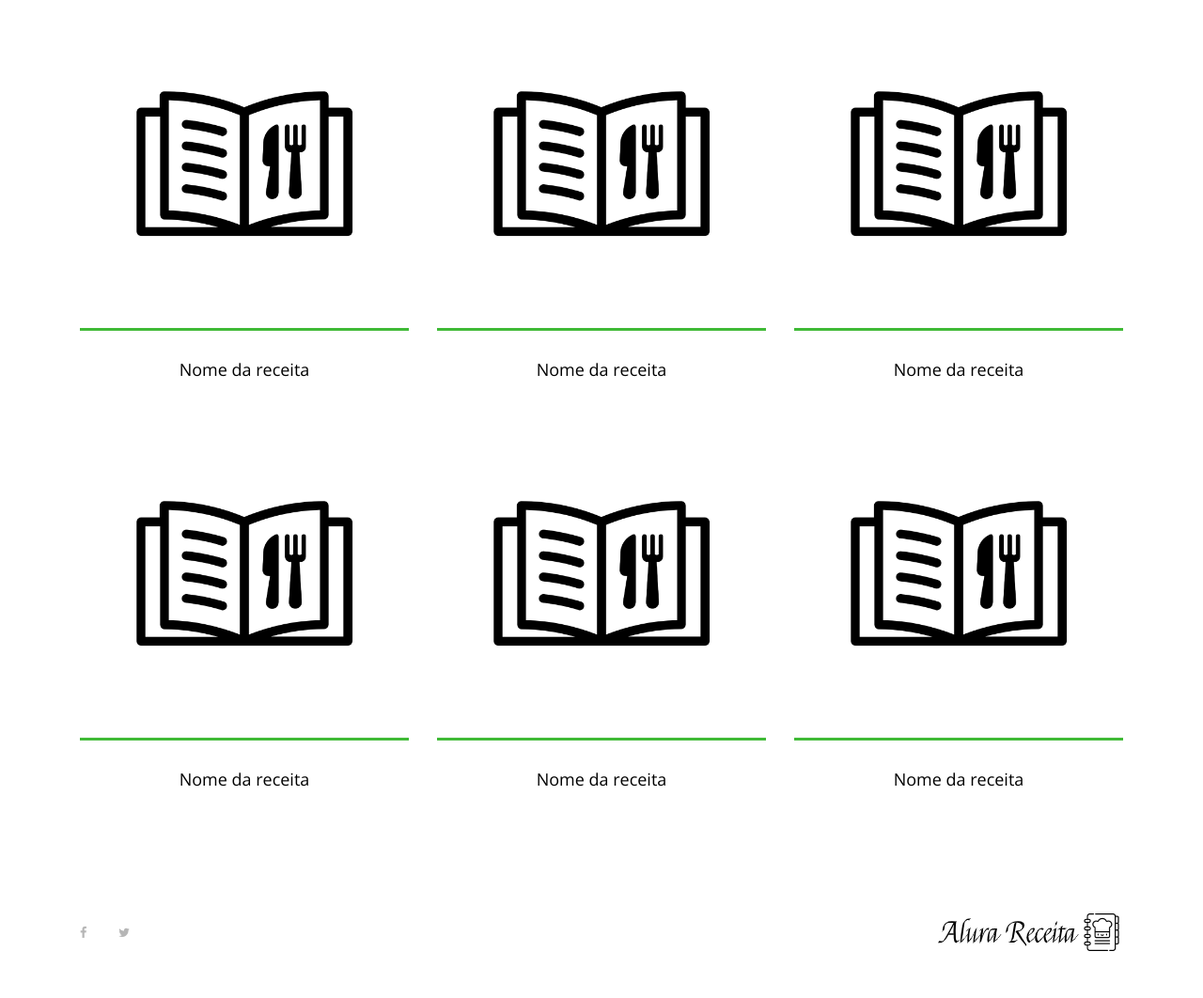
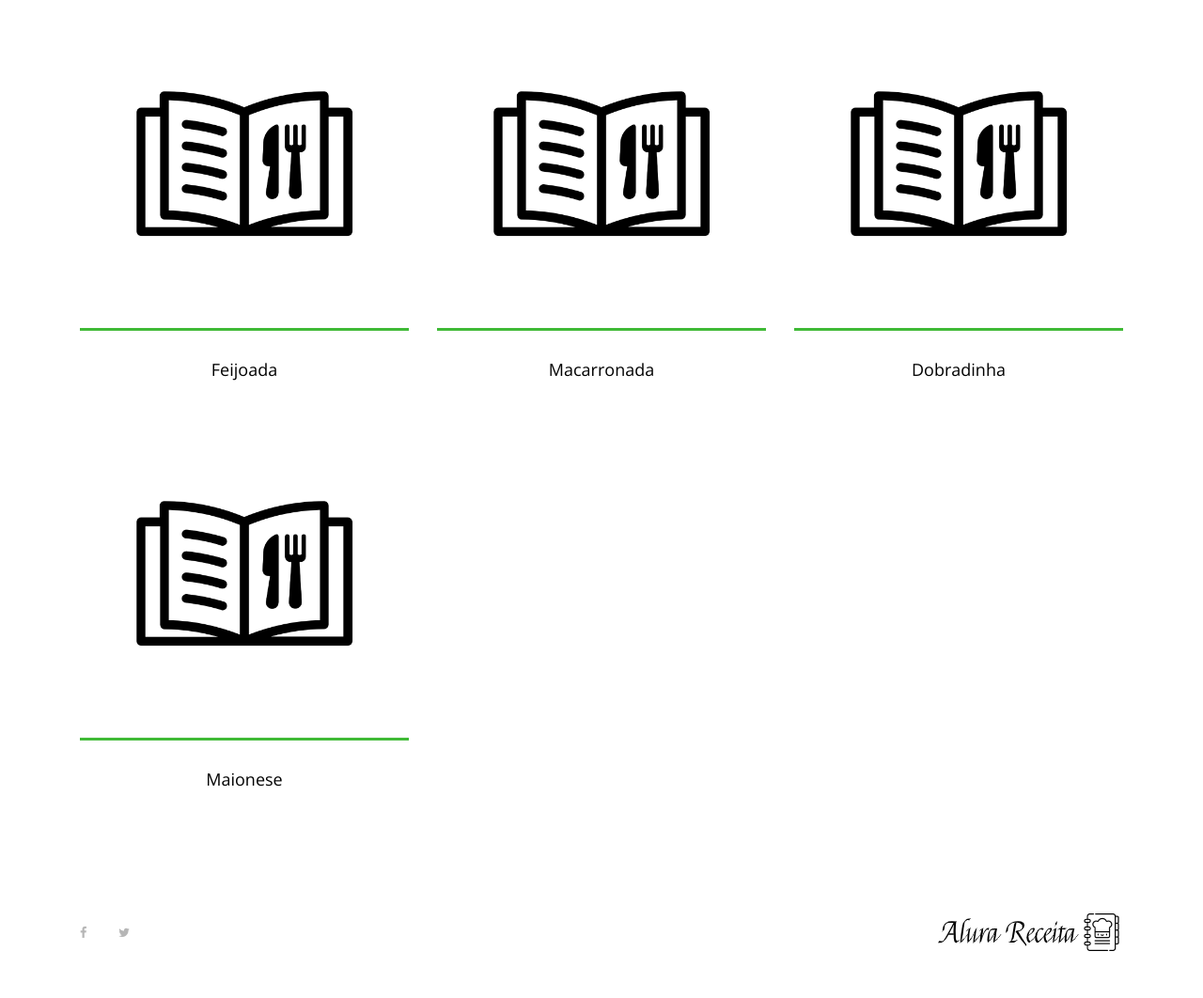
Before and after one commit to marinholucasit/FundamentosDjango, a Django app: page / in a window 1280 px wide. Shown: the part 196-1258 px from the top of the page at 94% size. Run offline with Django 3.2, Linux system fonts and the light colour scheme; some libraries are stand-ins or nearby versions.

Commit message:
Streamlining presentation of recipe cards

```diff
--- a/receitasApp/templates/index.html
+++ b/receitasApp/templates/index.html
@@ -33,77 +33,19 @@
     <section class="best-receipe-area">
         <div class="container">
             <div class="row">
+                {% for chave, receita in nome_das_receitas.items %}
                 <!-- Single Best Receipe Area -->
                 <div class="col-12 col-sm-6 col-lg-4">
                     <div class="single-best-receipe-area mb-30">
                         <img src="{% static 'img/bg-img/foto_receita.png' %}" alt="">
                         <div class="receipe-content">
                             <a href="receita.html">
-                                <h5>Nome da receita</h5>
+                                <h5>{{ receita }}</h5>
                             </a>
                         </div>
                     </div>
                 </div>
-
-                <!-- Single Best Receipe Area -->
-                <div class="col-12 col-sm-6 col-lg-4">
-                    <div class="single-best-receipe-area mb-30">
-                        <img src="{% static 'img/bg-img/foto_receita.png' %}" alt="">
-                        <div class="receipe-content">
-                            <a href="receita.html">
-                                <h5>Nome da receita</h5>
-                            </a>
-                        </div>
-                    </div>
-                </div>
-
-                <!-- Single Best Receipe Area -->
-                <div class="col-12 col-sm-6 col-lg-4">
-                    <div class="single-best-receipe-area mb-30">
-                        <img src="{% static 'img/bg-img/foto_receita.png' %}" alt="">
-                        <div class="receipe-content">
-                            <a href="receita.html">
-                                <h5>Nome da receita</h5>
-                            </a>
-                        </div>
-                    </div>
-                </div>
-
-                <!-- Single Best Receipe Area -->
-                <div class="col-12 col-sm-6 col-lg-4">
-                    <div class="single-best-receipe-area mb-30">
-                        <img src="{% static 'img/bg-img/foto_receita.png' %}" alt="">
-                        <div class="receipe-content">
-                            <a href="receita.html">
-                                <h5>Nome da receita</h5>
-                            </a>
-                        </div>
-                    </div>
-                </div>
-
-                <!-- Single Best Receipe Area -->
-                <div class="col-12 col-sm-6 col-lg-4">
-                    <div class="single-best-receipe-area mb-30">
-                        <img src="{% static 'img/bg-img/foto_receita.png' %}" alt="">
-                        <div class="receipe-content">
-                            <a href="receita.html">
-                                <h5>Nome da receita</h5>
-                            </a>
-                        </div>
-                    </div>
-                </div>
-
-                <!-- Single Best Receipe Area -->
-                <div class="col-12 col-sm-6 col-lg-4">
-                    <div class="single-best-receipe-area mb-30">
-                        <img src="{% static 'img/bg-img/foto_receita.png' %} " alt="">
-                        <div class="receipe-content">
-                            <a href="receita.html">
-                                <h5>Nome da receita</h5>
-                            </a>
-                        </div>
-                    </div>
-                </div>
+                {% endfor%}
             </div>
         </div>
     </section>
--- a/receitasApp/views.py
+++ b/receitasApp/views.py
@@ -1,7 +1,18 @@
 from django.shortcuts import render
 
 def index(request):
-    return render(request,'index.html')
+    receitas = {
+        1:'Feijoada',
+        2:'Macarronada',
+        3:'Dobradinha',
+        4:'Maionese'
+    }
+
+    dados = {
+        'nome_das_receitas':receitas
+    }
+
+    return render(request,'index.html', dados)
 
 def receita(request):
     return render(request,'receita.html')
```
